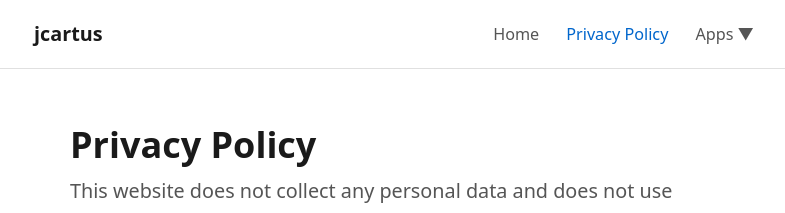
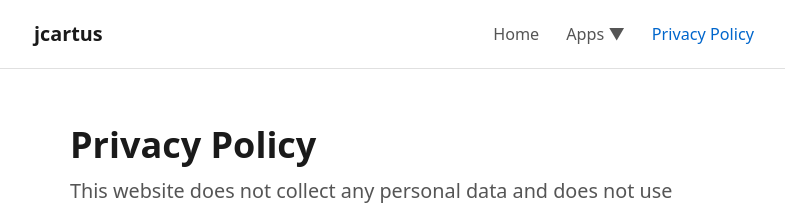
Before and after one commit to jcartus/jcartus.github.io, a Jekyll site: the page built from privacy-policy.md, in a window 1280 px wide. Shown: the top 213 px of the page, without its empty margins (246-1031 px from the left). Built offline with Jekyll 4.4.1, drawn with Linux system fonts in a browser that asks for light colours.

Commit message:
reordered

```diff
--- a/_layouts/default.html
+++ b/_layouts/default.html
@@ -12,18 +12,17 @@
     <nav>
       <a class="site-title" href="{{ '/' | relative_url }}">{{ site.title }}</a>
       <ul>
-        {% for item in site.navigation %}
         <li>
-          <a href="{{ item.url | relative_url }}"{% if page.url == item.url %} class="active"{% endif %}>
-            {{ item.title }}
-          </a>
+          <a href="{{ '/' | relative_url }}"{% if page.url == '/' %} class="active"{% endif %}>Home</a>
         </li>
-        {% endfor %}
         <li class="dropdown">
           <a href="#" class="dropdown-toggle">Apps &#9660;</a>
           <ul class="dropdown-menu">
             <li><a href="{{ '/apps/ikuzo/' | relative_url }}">ikuzo!</a></li>
           </ul>
+        </li>
+        <li>
+          <a href="{{ '/privacy-policy/' | relative_url }}"{% if page.url == '/privacy-policy/' %} class="active"{% endif %}>Privacy Policy</a>
         </li>
       </ul>
     </nav>
```
